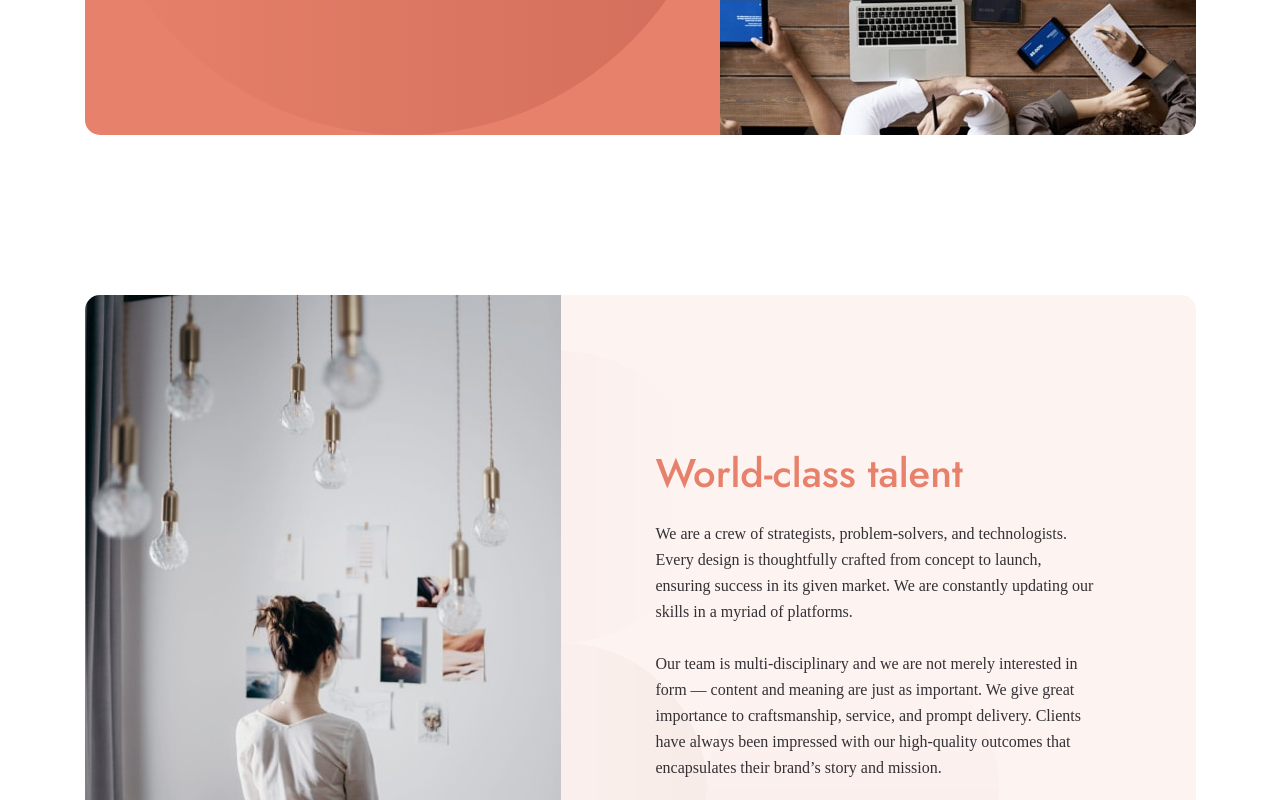
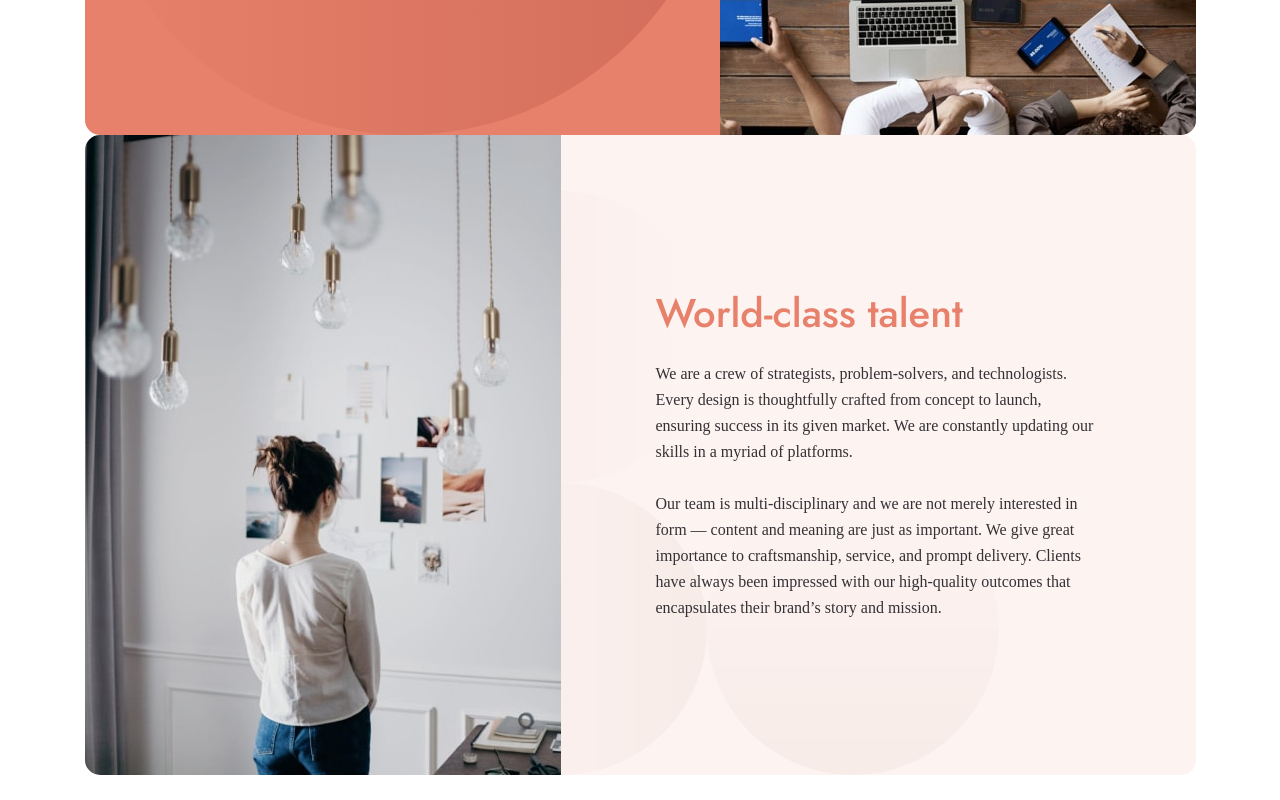
Before and after one commit to danielopq/designo, a React (Vite) app: page / in a window 1280 px wide. Shown: the part 500-1300 px from the top of the page. Built offline with nearby package versions, Linux system fonts and the light colour scheme; a web font is replaced by a local one.

Commit message:
Talent - Renamed to AboutContent

```diff
--- a/src/assets/img/index.ts
+++ b/src/assets/img/index.ts
@@ -45,6 +45,10 @@ export { default as timBrown } from './graphic-design/image-tim-brown.jpg';
 export { default as boxedWater } from './graphic-design/image-boxed-water.jpg';
 export { default as science } from './graphic-design/image-science.jpg';
 
+//########################## ABOUT PAGE ##########################
+
+
+
 //########################## LOCATIONS NAVEGATION BAR ##########################
 
 export { default as australiaIlus } from './shared/illustration-australia.svg';
--- a/src/components/pages/about/About.tsx
+++ b/src/components/pages/about/About.tsx
@@ -1,14 +1,15 @@
 import './about.scss';
 
-import { AboutHeader, Talent } from './component';
+import { AboutHeader, AboutContent } from './component';
 import { LocationsNavBar } from '../../layout';
 
 const About = () => {
     return (
         <main id="about">
             <AboutHeader />
-            <Talent />
+            <AboutContent />
             <LocationsNavBar />
+            <AboutContent />
         </main>
     )
 }
--- a/src/components/pages/about/component/talent/Talent.tsx
+++ b/src/components/pages/about/component/aboutContent/AboutContent.tsx
@@ -1,8 +1,8 @@
-import './talent.scss';
+import './aboutContent.scss';
 
-const Talent: React.FC = () => {
+const AboutContent: React.FC = () => {
     return (
-        <section id="talent">
+        <section id="aboutContent">
             <div></div>
             <div>
                 <p>World-class talent</p>
@@ -20,4 +20,4 @@ const Talent: React.FC = () => {
         </section>
     )
 }
-export default Talent;
+export default AboutContent;
--- a/src/components/pages/about/component/talent/talent.scss
+++ b/src/components/pages/about/component/aboutContent/aboutContent.scss
@@ -1,6 +1,6 @@
 @use '../../../../../assets/scss/breakpoints';
 
-#talent {
+#aboutContent {
     width: 100vw;
     display: flex;
     flex-direction: column;
@@ -40,7 +40,7 @@
 //############################## TABLET VERSION ##############################
 
 @include breakpoints.tablet {
-    #talent {
+    #aboutContent {
         max-width: 689px;
         border-radius: 15px;
         overflow: hidden;
@@ -72,7 +72,7 @@
 //############################## DESKTOP VERSION ##############################
 
 @include breakpoints.desktop {
-    #talent {
+    #aboutContent {
         max-width: 1111px;
         flex-direction: row;
         border-radius: 15px;
--- a/src/components/pages/about/component/index.ts
+++ b/src/components/pages/about/component/index.ts
@@ -1,2 +1,2 @@
 export { default as AboutHeader } from "./aboutHeader/AboutHeader";
-export { default as Talent } from "./talent/Talent";
+export { default as AboutContent } from "./aboutContent/AboutContent";
```
